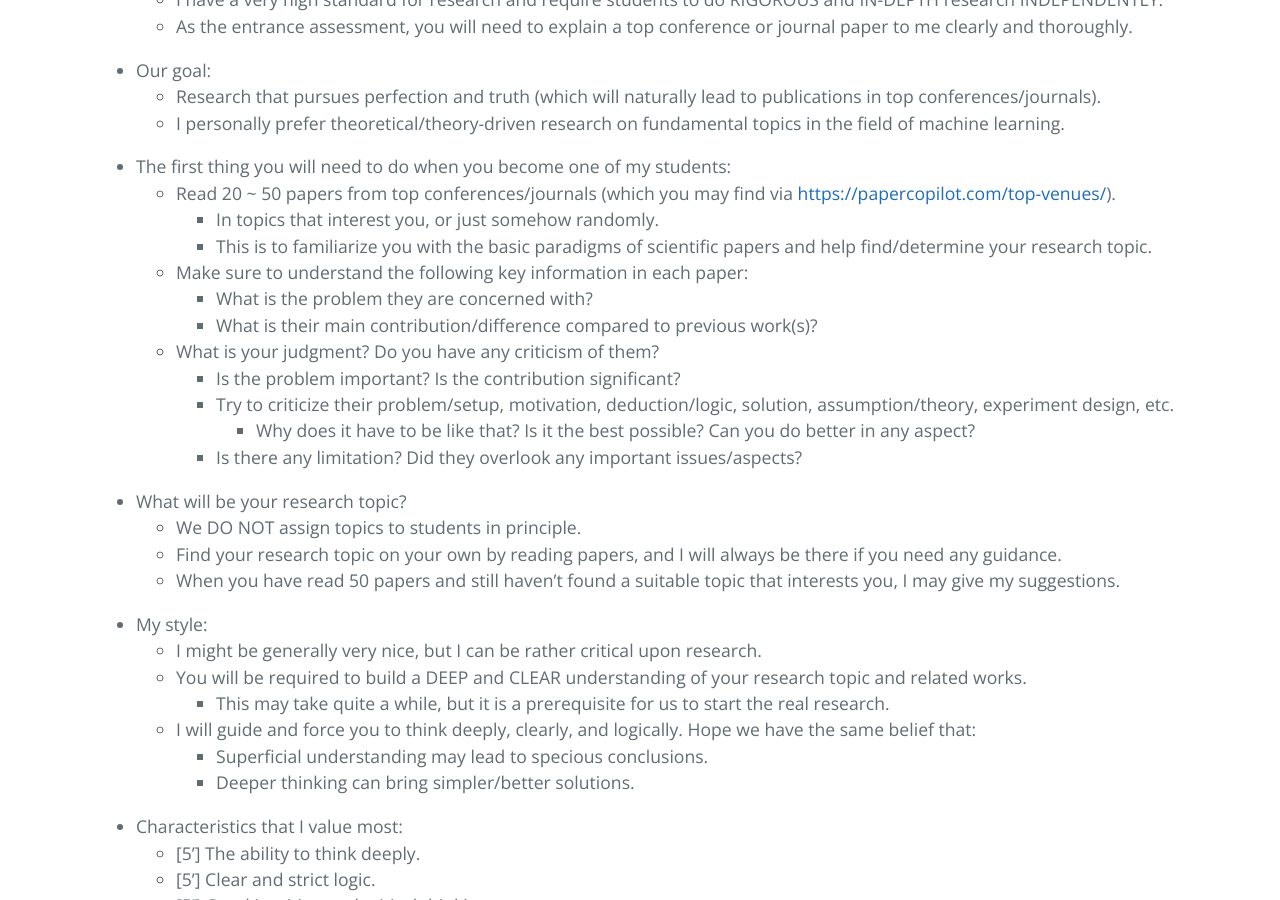
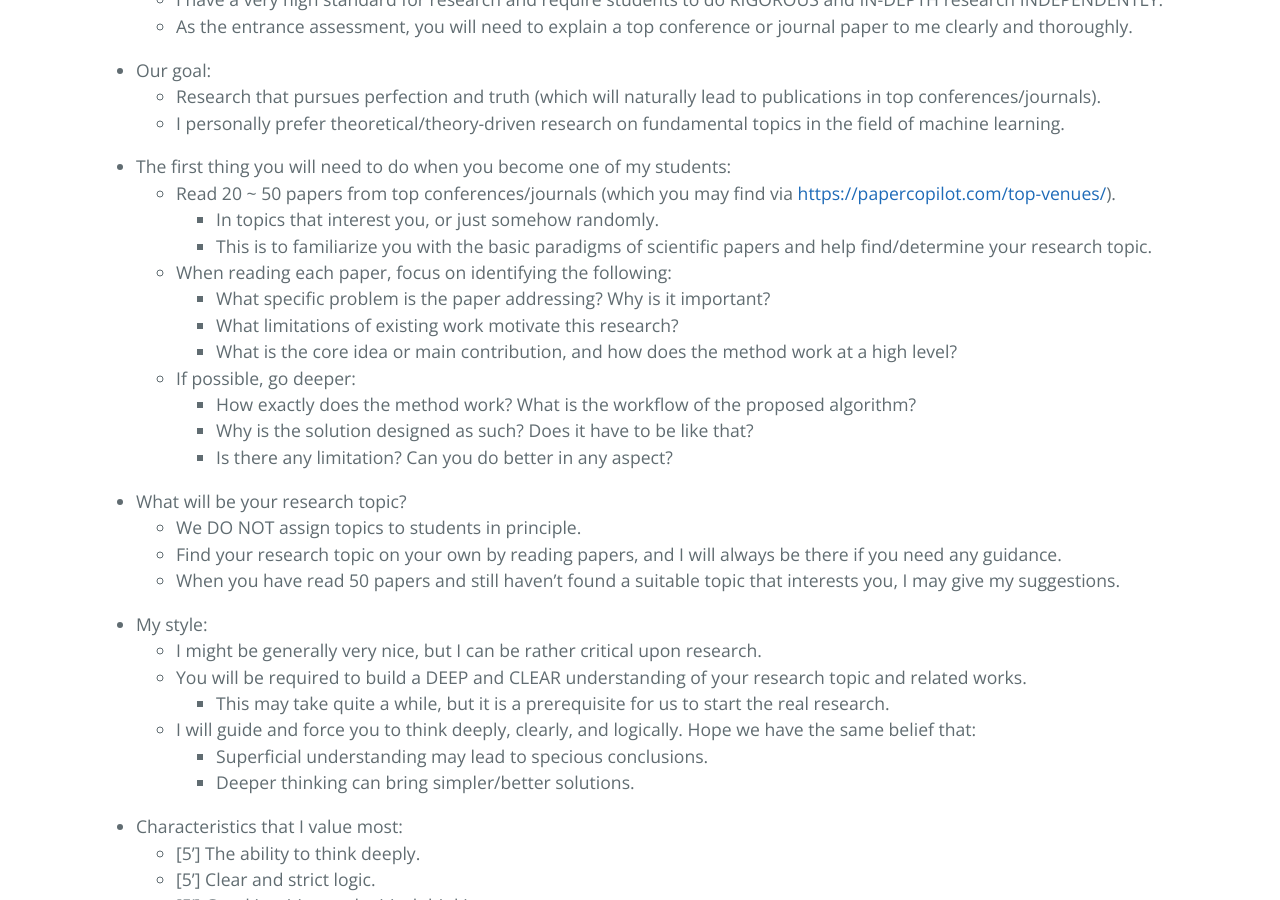
Before and after one commit to ZhimingZhou/zhimingzhou.github.io, a Jekyll site: the page built from _posts/2021-10-11-Prospective-Students.md, in a window 1280 px wide and 900 px high, scrolled down 502 px. Built offline with Jekyll 4.4.1, drawn with Linux system fonts in a browser that asks for light colours.

Commit message:
Update 2021-10-11-Prospective-Students.md

```diff
--- a/_posts/2021-10-11-Prospective-Students.md
+++ b/_posts/2021-10-11-Prospective-Students.md
@@ -24,14 +24,14 @@ I’m looking for talented students with enthusiasm for fundamental research in
 	- Read 20 ~ 50 papers from top conferences/journals (which you may find via [https://papercopilot.com/top-venues/](https://papercopilot.com/top-venues/)).
 		- In topics that interest you, or just somehow randomly.
 		- This is to familiarize you with the basic paradigms of scientific papers and help find/determine your research topic.
-	- Make sure to understand the following key information in each paper:
-		- What is the problem they are concerned with?
-		- What is their main contribution/difference compared to previous work(s)?
-	- What is your judgment? Do you have any criticism of them?
-		- Is the problem important? Is the contribution significant?
-		- Try to criticize their problem/setup, motivation, deduction/logic, solution, assumption/theory, experiment design, etc.
-			- Why does it have to be like that? Is it the best possible? Can you do better in any aspect?
-		- Is there any limitation? Did they overlook any important issues/aspects?
+	- When reading each paper, focus on identifying the following:
+		- What specific problem is the paper addressing? Why is it important?
+		- What limitations of existing work motivate this research?
+		- What is the core idea or main contribution, and how does the method work at a high level?
+	- If possible, go deeper:
+		- How exactly does the method work? What is the workflow of the proposed algorithm?
+		- Why is the solution designed as such? Does it have to be like that?
+		- Is there any limitation? Can you do better in any aspect?
 
 <!--  -->
 - What will be your research topic?
```
